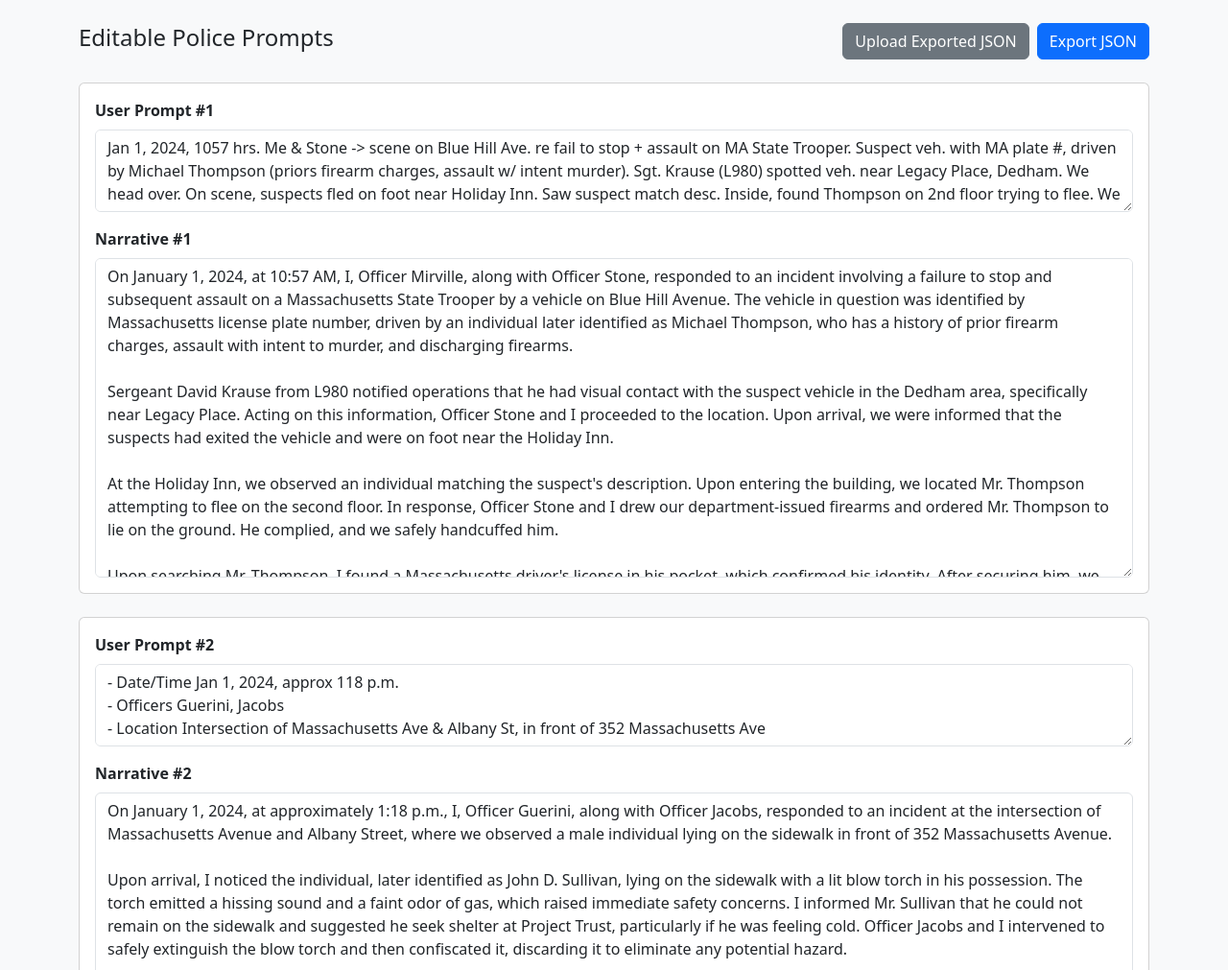
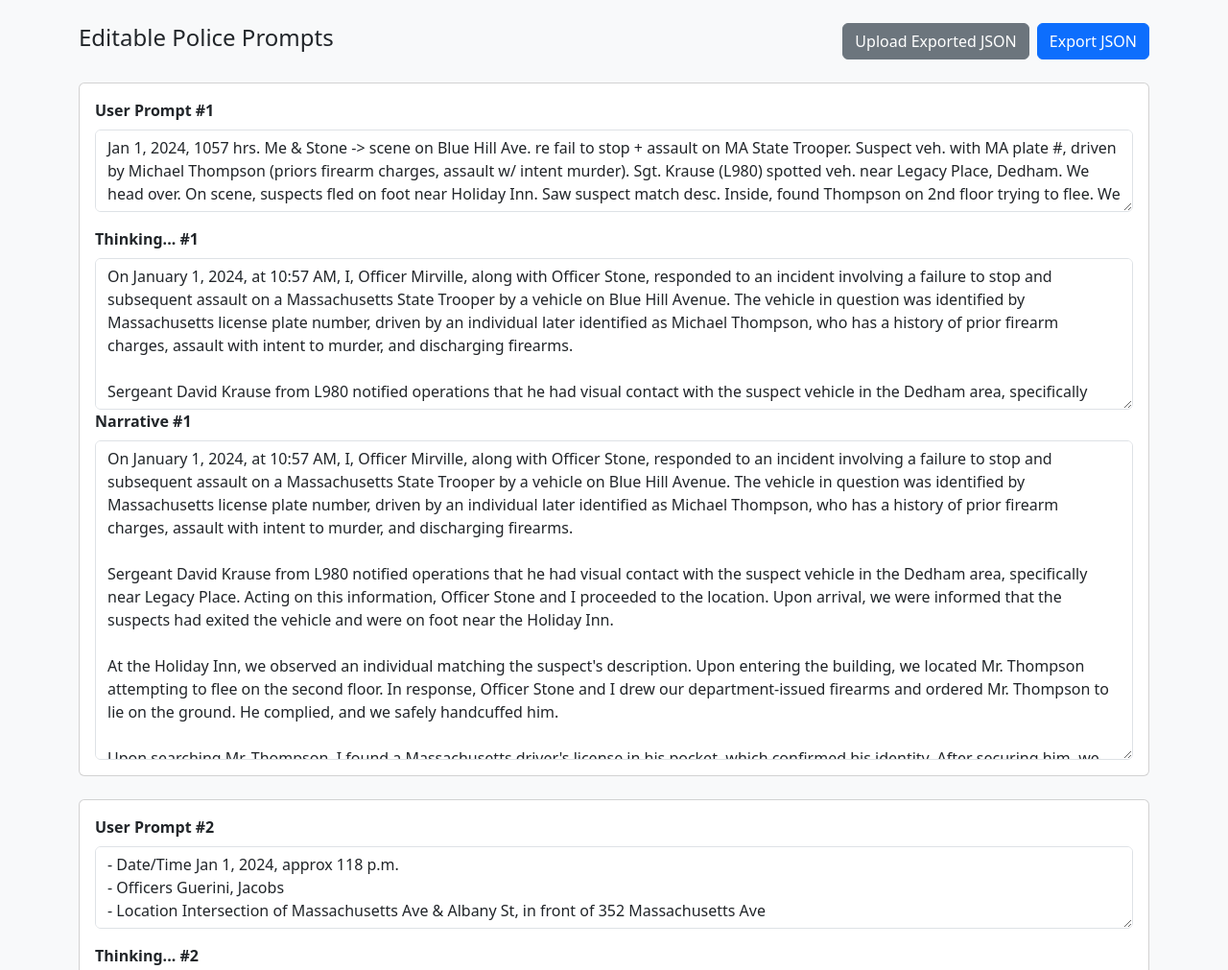
Before and after one commit to Carlo-Defilippis/generate-train-data, a plain HTML site: page index.html in a window 1280 px wide. Shown: the top 1011 px of the page at 96% size. Drawn offline with nearby package versions, Linux system fonts and the light colour scheme.

Commit message:
Another change in the html

```diff
--- a/index.html
+++ b/index.html
@@ -99,6 +99,8 @@
 
         body.appendChild(userPromptLabel);
         body.appendChild(userPromptTextarea);
+        body.appendChild(thinkingLabel);
+        body.appendChild(thinkingTextarea);
         body.appendChild(narrativeLabel);
         body.appendChild(narrativeTextarea);
 
```
